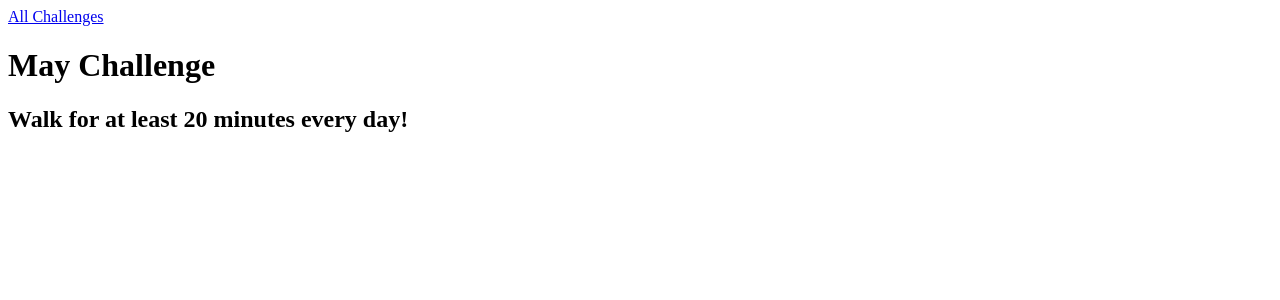
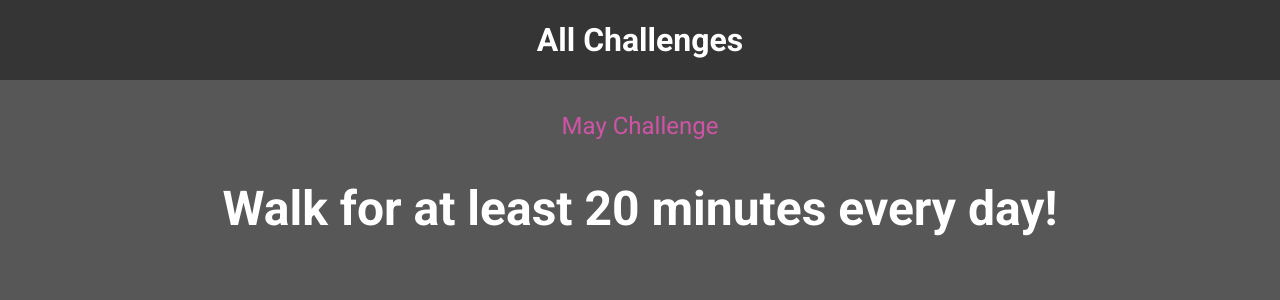
Before and after one commit to SlawomirAndrzejewski/django-course, a Django app: page /challenges/may in a window 1280 px wide. Shown: the top 300 px of the page. Run offline with Django 3.2, Linux system fonts and the light colour scheme.

Commit message:
CSS files, end of first dummy project

```diff
--- /dev/null
+++ b/monthly_challenges/challenges/static/challenges/challenge.css
@@ -0,0 +1,22 @@
+h1,
+h2 {
+  text-align: center;
+  color: white;
+}
+
+h1 {
+  font-size: 1.5rem;
+  margin: 2rem 0 1rem 0;
+  font-weight: normal;
+  color: #cf54a6;
+}
+
+h2 {
+  font-size: 3rem;
+  font-weight: bold;
+}
+
+.fallback {
+  text-align: center;
+  color: white;
+}
--- /dev/null
+++ b/monthly_challenges/challenges/static/challenges/includes/header.css
@@ -0,0 +1,26 @@
+
+header {
+    width: 100%;
+    height: 5rem;
+    background-color: #353535;
+  }
+
+  header nav {
+    width: 100%;
+    height: 100%;
+    display: flex;
+    justify-content: center;
+    align-items: center;
+  }
+
+  header nav a {
+    color: white;
+    font-size: 2rem;
+    font-weight: bold;
+    text-decoration: none;
+  }
+
+  header nav a:hover,
+  header nav a:active {
+    color: #cf54a6;
+  }
--- a/monthly_challenges/challenges/templates/challenges/challenge.html
+++ b/monthly_challenges/challenges/templates/challenges/challenge.html
@@ -1,4 +1,10 @@
 {% extends 'base.html' %}
+{% load static %}
+
+{% block css_files %}
+  <link rel="stylesheet" href="{% static 'challenges/challenge.css' %}">
+  <link rel="stylesheet" href="{% static 'challenges/includes/header.css' %}">
+{% endblock %}
 
 {% block page_title %}{{month_name|title}}Challenge{%endblock %}
 
--- a/monthly_challenges/challenges/templates/challenges/index.html
+++ b/monthly_challenges/challenges/templates/challenges/index.html
@@ -1,4 +1,10 @@
 {% extends 'base.html' %}{% block page_title %} All Challenges {% endblock %}
+{% load static %}
+
+{% block css_files %}
+  <link rel="stylesheet" href="{% static 'challenges/challenges.css' %}">
+{% endblock %}
+
 {%block content %}
 <ul>
   {% for month in months %}
--- a/monthly_challenges/monthly_challenges/settings.py
+++ b/monthly_challenges/monthly_challenges/settings.py
@@ -122,6 +122,10 @@ USE_TZ = True
 
 STATIC_URL = '/static/'
 
+STATICFILES_DIRS = [
+    BASE_DIR / 'static'
+]
+
 # Default primary key field type
 # https://docs.djangoproject.com/en/3.2/ref/settings/#default-auto-field
 
--- /dev/null
+++ b/monthly_challenges/static/styles.css
@@ -0,0 +1,10 @@
+@import url('https://fonts.googleapis.com/css2?family=Roboto:wght@400;700&display=swap');
+
+html {
+    font-family: 'Roboto', sans-serif;
+}
+
+body {
+    margin: 0;
+    background-color: #575757;
+  }
--- a/monthly_challenges/templates/base.html
+++ b/monthly_challenges/templates/base.html
@@ -1,3 +1,5 @@
+{% load static %}
+
 <!DOCTYPE html>
 <html lang="en">
   <head>
@@ -5,6 +7,8 @@
     <meta http-equiv="X-UA-Compatible" content="IE=edge" />
     <meta name="viewport" content="width=device-width, initial-scale=1.0" />
     <title>{% block page_title %}{% endblock %}</title>
+    <link rel="stylesheet" href="{% static 'styles.css' %}">
+    {% block css_files %}{% endblock %}
   </head>
   <body>
     {% block content %}{% endblock %}
```
Also changed, not shown: monthly_challenges/challenges/static/challenges/challenges.css (added, +38 -0 lines).
